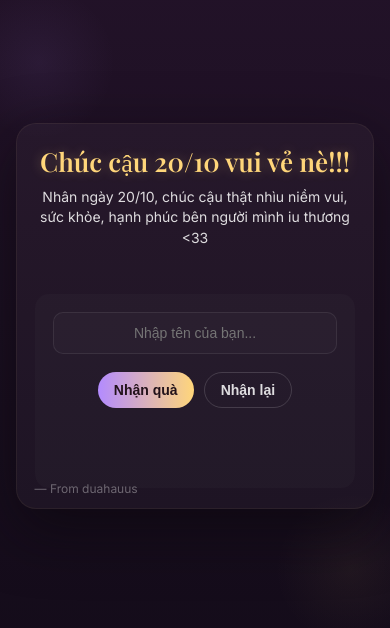
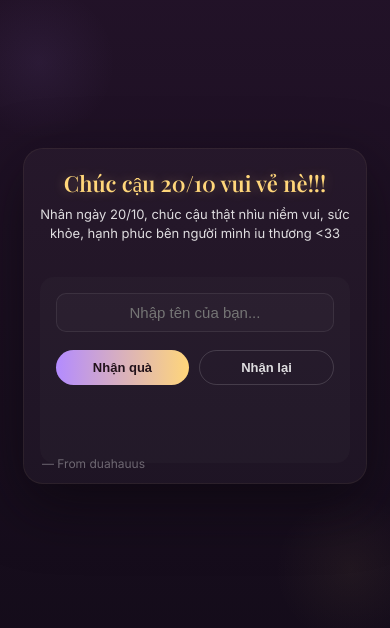
Before and after one commit to Duahaudangiu/Haha, a plain HTML site: page index.html in a window 390 px wide. Shown: the part 106-734 px from the top of the page. Drawn offline with nearby package versions, Linux system fonts and the light colour scheme.

Commit message:
Refactor HTML structure and styling

```diff
--- a/index.html
+++ b/index.html
@@ -110,52 +110,93 @@ input[type="text"]{
 /* small fade helper */
 .fadeOut{opacity:0;transition:opacity 0.9s ease;}
 
-/* Responsive cho màn hình nhỏ */
+/* Responsive cơ bản (<= 768px) */
 @media (max-width: 768px) {
+  body {
+    padding: 20px 8px;
+  }
   .card {
-    display: flex;
-    flex-direction: column;
-    align-items: center;
-    padding: 20px 18px;
+    grid-template-columns: 1fr;
+    max-width: 95%;
+    padding: 20px 16px;
   }
-
   .left {
     padding: 0;
+    text-align: center;
   }
-
-  .logo {
-    font-size: 26px;
+  h1, .logo {
+    font-size: 24px;
+    line-height: 1.3;
   }
-
   .subtitle {
     font-size: 14px;
+    margin-bottom: 14px;
   }
-
   .panel {
+    padding: 16px;
     width: 100%;
-    margin-top: 10px;
   }
-
-  .popup {
-    min-width: 85%;
-    padding: 20px;
+  input[type="text"] {
+    font-size: 15px;
+    padding: 10px 12px;
   }
-
-  input[type="text"] {
+  .btn {
+    font-size: 14px;
+    padding: 10px 16px;
+    flex: 1;
+  }
+  .giftMsg {
     font-size: 14px;
   }
-
-  .btn {
-    font-size: 14px;
-    padding: 9px 16px;
+  .popup {
+    width: 90%;
+    min-width: auto;
+    padding: 18px 16px;
   }
-
-  .messagePopup {
-    top: 12%;
-    padding: 12px 16px;
+  .popup h2 {
+    font-size: 18px;
+  }
+  .question {
     font-size: 14px;
   }
+  .option span {
+    font-size: 13px;
+  }
+  #otherAnswer {
+    font-size: 13px;
+  }
+  .messagePopup {
+    width: 85%;
+    top: 10%;
+    padding: 12px 14px;
+    font-size: 13px;
+  }
 }
+
+/* Responsive mạnh hơn (<= 480px) */
+@media (max-width: 480px) {
+  h1, .logo {
+    font-size: 22px;
+  }
+  .subtitle {
+    font-size: 13px;
+  }
+  .btn {
+    font-size: 13px;
+    padding: 9px 12px;
+  }
+  .popup {
+    width: 95%;
+    padding: 16px;
+  }
+  .popup h2 {
+    font-size: 17px;
+  }
+  .question {
+    font-size: 13px;
+  }
+}
+
 
 </style>
 </head>
```
